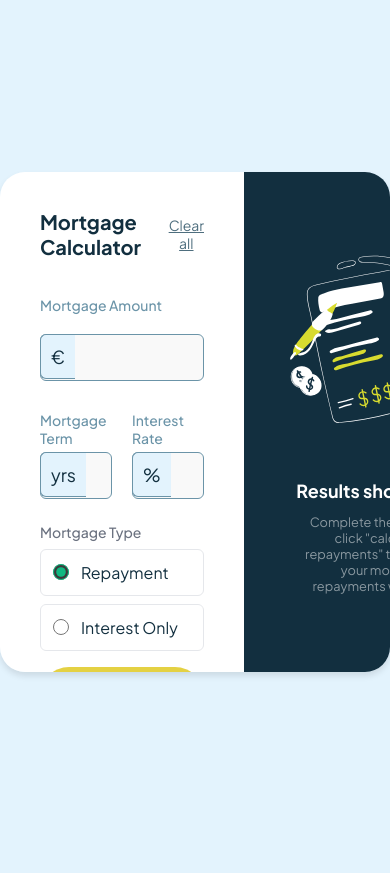
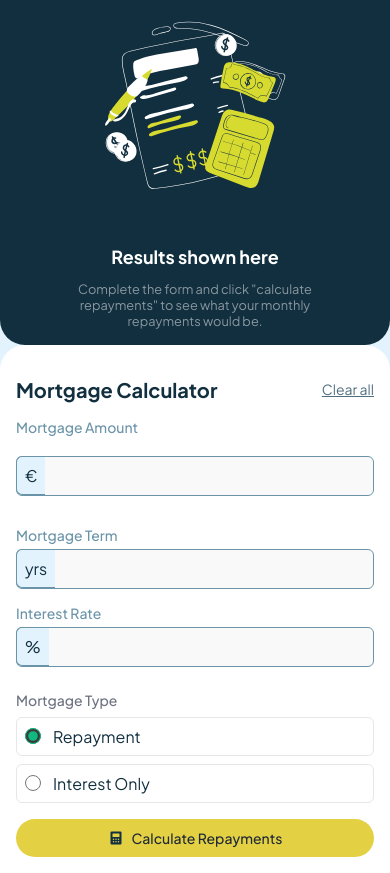
Before and after one commit to MatehsuCoutinho/MortgageCalculator, a plain HTML site: page index.html in a window 390 px wide. Before the commit the page ends 844 px from the top, so only its background shows below. Drawn offline with Linux system fonts and the light colour scheme.

Commit message:
responsividade, readme

```diff
--- a/style.css
+++ b/style.css
@@ -211,3 +211,64 @@ h2{
     width: 16px;
     height: 16px;
 }
+
+@media (max-width: 900px) {
+    .container {
+        flex-direction: column;
+        max-width: 100%;
+        border-radius: 0;
+    }
+
+    .calculator, .results {
+        width: 100%;
+        height: auto;
+        padding: 1.5rem;
+    }
+
+    .title {
+        margin: 1rem 0;
+    }
+
+    .input-group {
+        flex-direction: column;
+        gap: 15px;
+    }
+
+    .results {
+        order: -1;
+        border-radius: 0 0 25px 25px;
+    }
+
+    .calculator {
+        border-radius: 25px 25px 0 0;
+    }
+}
+
+@media (max-width: 480px) {
+    .container {
+        box-shadow: none;
+    }
+
+    .calculator, .results {
+        padding: 1rem;
+    }
+
+    .big-input, .small-input {
+        padding: 10px 12px 10px 45px;
+        font-size: 14px;
+    }
+
+    .input-addon {
+        padding: 8px;
+        font-size: 16px;
+    }
+
+    .calculate-button {
+        padding: 10px 12px;
+        font-size: 14px;
+    }
+
+    .radio-option {
+        padding: 8px;
+    }
+}
```
Also changed, not shown: 1 other file.
